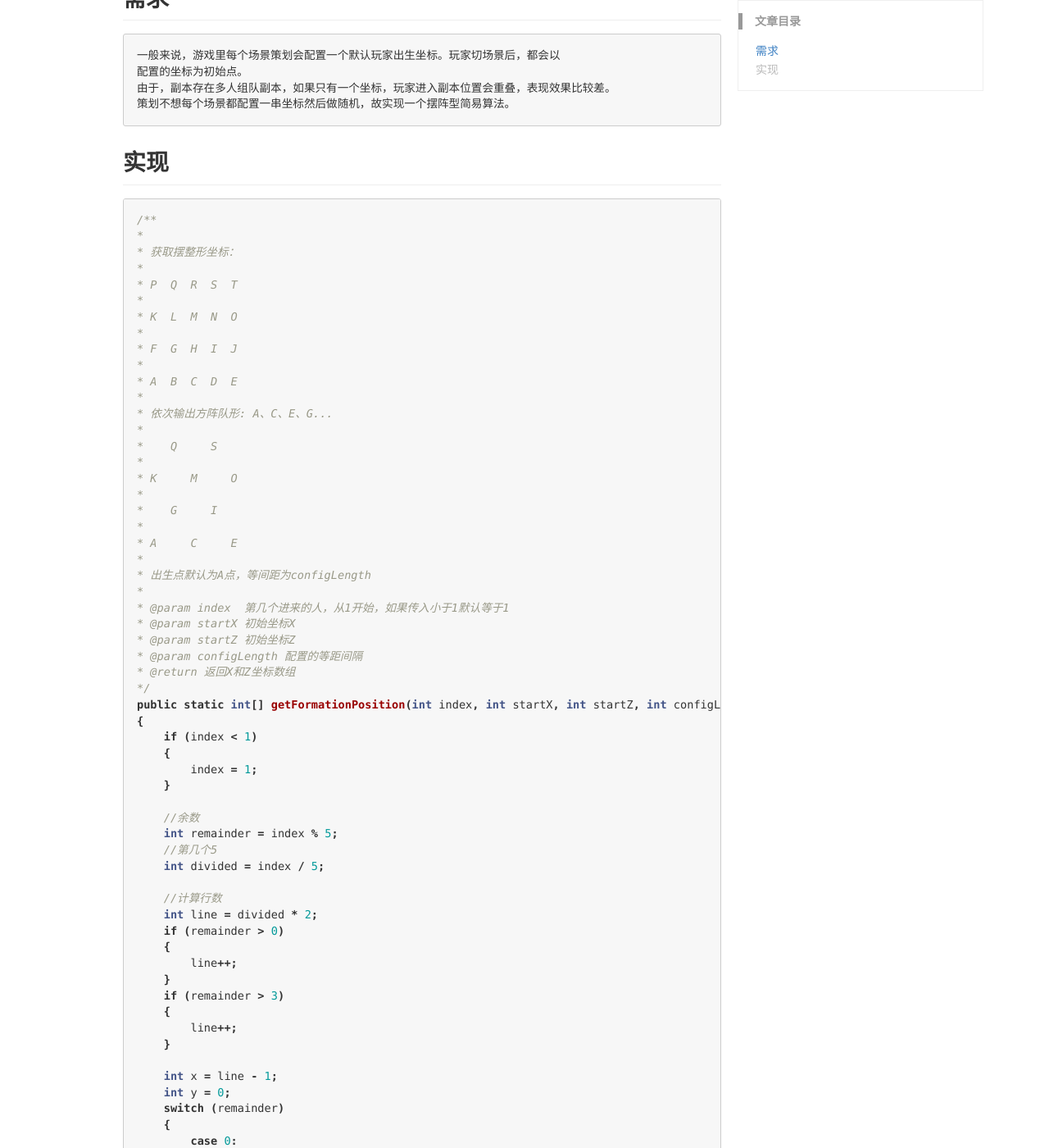
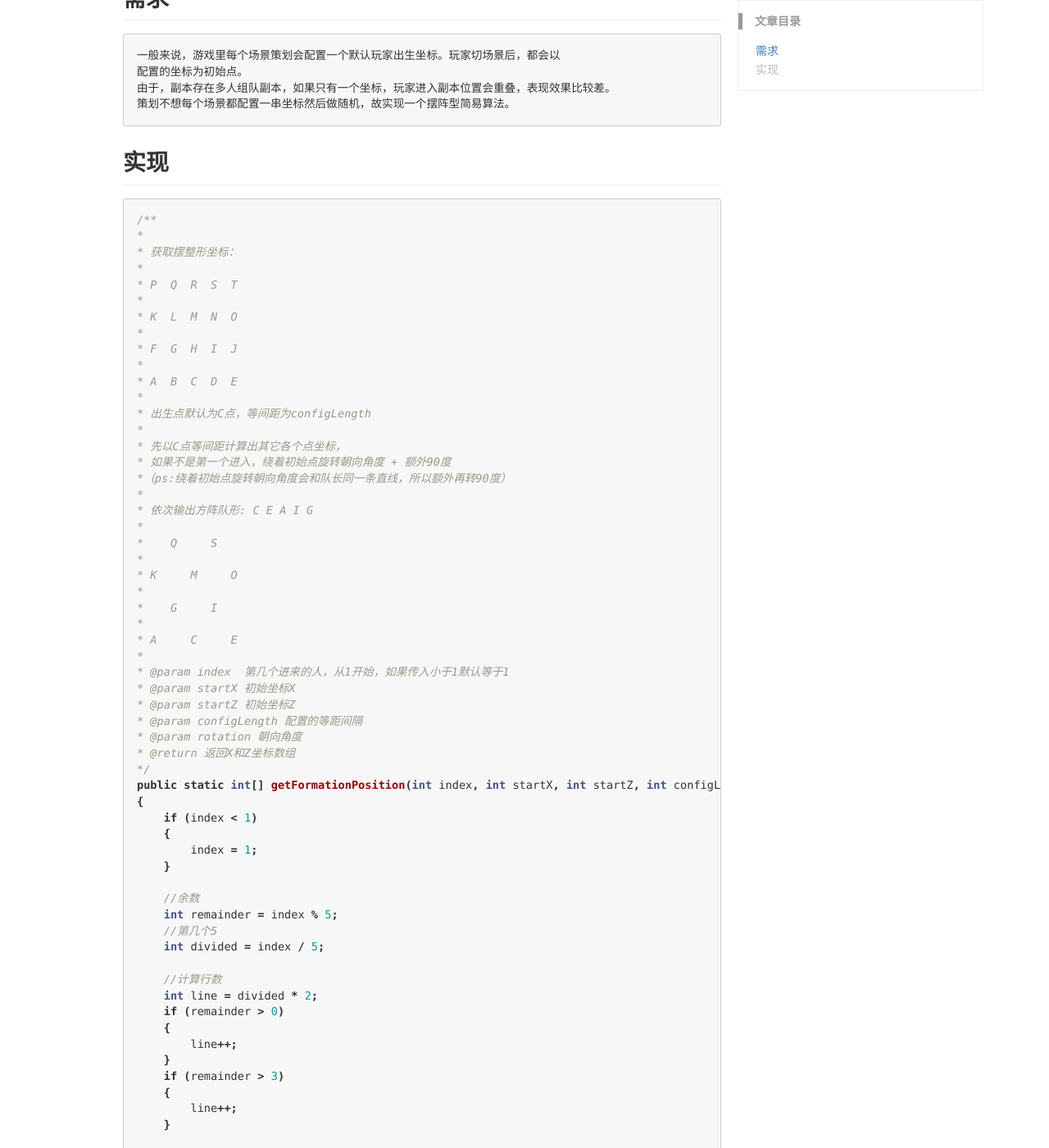
Before and after one commit to lizb0907/lizb0907.github.io, a Jekyll site: the page built from _posts/mmo-game/2020-12-17-instance-birth.md, in a window 1280 px wide and 1400 px high, scrolled down 401 px. Shown: the whole window at 82% size. Built offline with Jekyll 4.4.1, drawn with Linux system fonts in a browser that asks for light colours; comment, search, counter and statistics services are not loaded; some of the changed text lies outside the part shown.

Commit message:
update birth

````diff
--- a/_posts/mmo-game/2020-12-17-instance-birth.md
+++ b/_posts/mmo-game/2020-12-17-instance-birth.md
@@ -38,7 +38,13 @@ keywords: 副本，出生，位置，避免重叠
 *
 * A  B  C  D  E
 *
-* 依次输出方阵队形: A、C、E、G...
+* 出生点默认为C点，等间距为configLength
+*
+* 先以C点等间距计算出其它各个点坐标，
+* 如果不是第一个进入，绕着初始点旋转朝向角度 + 额外90度
+*（ps:绕着初始点旋转朝向角度会和队长同一条直线，所以额外再转90度）
+*
+* 依次输出方阵队形: C E A I G
 *
 *    Q     S
 *
@@ -48,15 +54,14 @@ keywords: 副本，出生，位置，避免重叠
 *
 * A     C     E
 *
-* 出生点默认为A点，等间距为configLength
-*
 * @param index  第几个进来的人，从1开始，如果传入小于1默认等于1
 * @param startX 初始坐标X
 * @param startZ 初始坐标Z
 * @param configLength 配置的等距间隔
+* @param rotation 朝向角度
 * @return 返回X和Z坐标数组
 */
-public static int[] getFormationPosition(int index, int startX, int startZ, int configLength)
+public static int[] getFormationPosition(int index, int startX, int startZ, int configLength, int rotation)
 {
     if (index < 1)
     {
@@ -79,33 +84,59 @@ public static int[] getFormationPosition(int index, int startX, int startZ, int
         line++;
     }
 
-    int x = line - 1;
-    int y = 0;
+    //保证朝向在0~360范围内
+    int rRotation = MapUtils.rotationCut(rotation);
+    return getPositionArr(startX, startZ, line, remainder, configLength,
+            rRotation, index);
+}
+
+
+/**
+* 先计算往哪个坐标轴偏移，
+*
+* 如果不是第一个进入，绕着初始点旋转某个角度
+*
+* @param startX
+* @param startZ
+* @param line 行数
+* @param remainder 余数
+* @param configLength 间距
+* @param rRotation 朝向角度(0~360)
+* @param index 第几个进来
+* @return
+*/
+private static int[] getPositionArr(int startX, int startZ, int line, int remainder,
+                                    int configLength, int rRotation, int index)
+{
+    //行间距
+    int lineInterval = line - 1;
+    //列间距
+    int columnInterval = 0;
     switch (remainder)
     {
         case 0:
         {
-            y = 3;
+            columnInterval = 1;
             break;
         }
         case 1:
         {
-            y = 0;
+            columnInterval = 0;
             break;
         }
         case 2:
         {
-            y = 2;
+            columnInterval = -2;
             break;
         }
         case 3:
         {
-            y = 4;
+            columnInterval = 2;
             break;
         }
         case 4:
         {
-            y = 1;
+            columnInterval = -1;
             break;
         }
         default:
@@ -114,9 +145,37 @@ public static int[] getFormationPosition(int index, int startX, int startZ, int
         }
     }
 
+    //先固定往x+和z-轴偏
     int[] arr = new int[2];
-    arr[0] = startX + x * configLength;
-    arr[1] = startZ + y * configLength;
+    arr[0] = startX + columnInterval * configLength;
+    arr[1] = startZ - lineInterval * configLength;
+
+    //如果不是第一个进入，绕着初始点旋转某个角度
+    if (index > 1)
+    {
+        return getPosARoundPosB(arr[0], arr[1], startX, startZ, rRotation + 90);
+    }
+
     return arr;
 }
+
+/**
+* A点绕着B点旋转某个角度，计算旋转后的坐标
+* @param x1 A点X坐标
+* @param z1 A点Z坐标
+* @param x2 B点X坐标
+* @param z2 B点Z坐标
+* @param rotation 旋转角度
+* @return 旋转后的坐标 x，z
+*/
+public static int[] getPosARoundPosB(int x1, int z1, int x2, int z2, int rotation)
+{
+    //保证朝向在0~360范围内
+    int rRotation = MapUtils.rotationCut(rotation);
+    //转为弧度
+    double radian = rRotation * Math.PI / 180;
+    double x = (x1 - x2) * Math.cos(radian) - (z1 - z2) * Math.sin(radian) + x2;
+    double y = (z1 - z2) * Math.cos(radian) + (x1 - x2) * Math.sin(radian) + z2;
+    return new int[]{(int)x, (int)y};
+}
 ```
````
